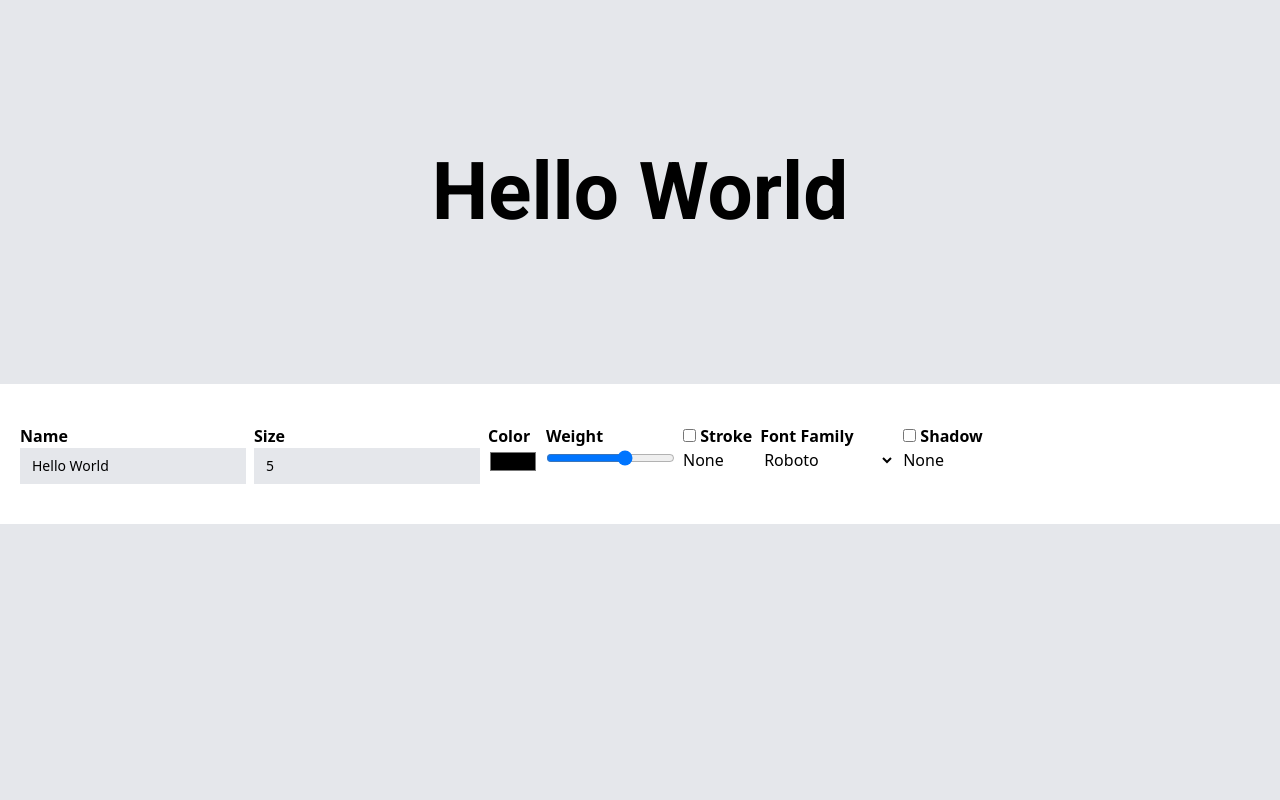
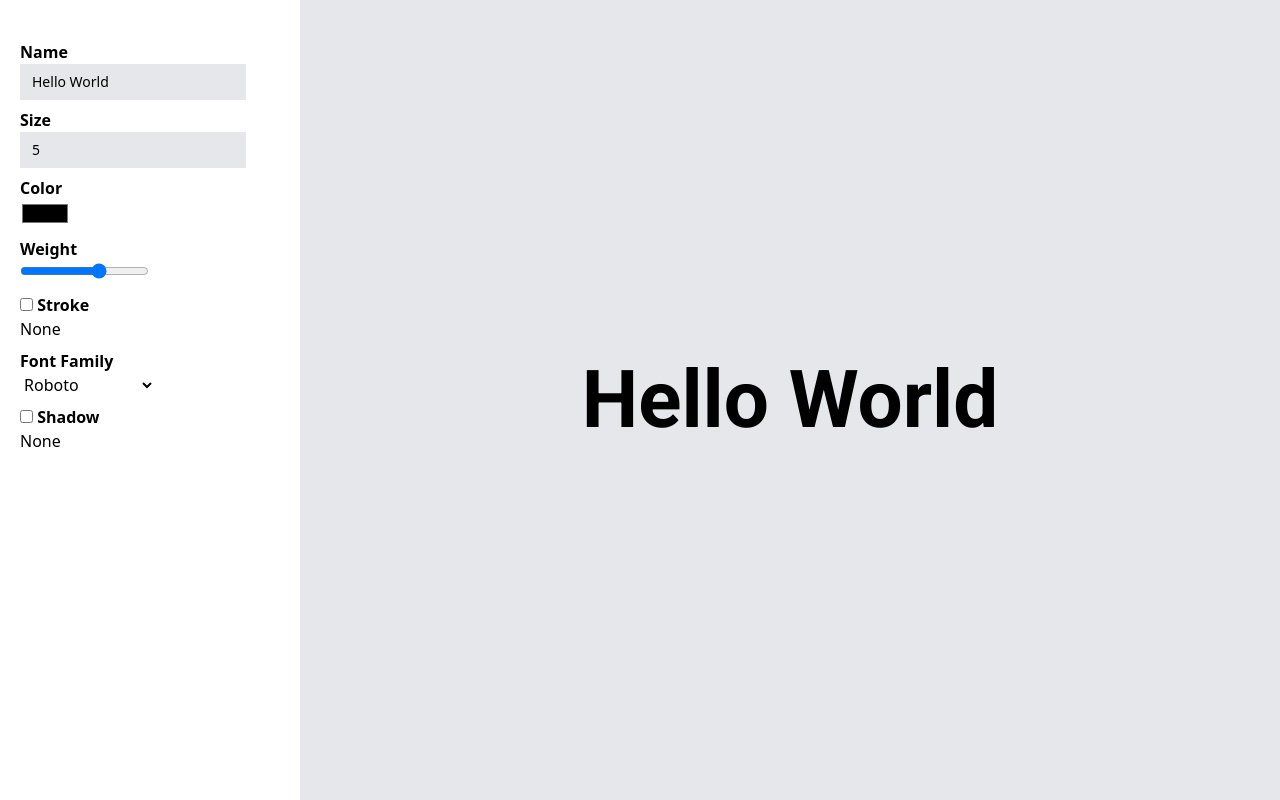
Before and after one commit to senicrem/text-styler, a Vue app: page / in a window 1280 px wide. Built offline with nearby package versions, Linux system fonts and the light colour scheme; a web font is replaced by a local one.

Commit message:
update ui

```diff
--- a/src/pages/TextConfigurator.vue
+++ b/src/pages/TextConfigurator.vue
@@ -1,11 +1,7 @@
 <template>
-	<div class="h-screen bg-gray-200">
-		<div>
-			<div class="w-full flex items-center justify-center h-[24rem] overflow-x-auto">
-				<p :style="textStyles" class="roboto">{{ textSettings.name }}</p>
-			</div>
-
-			<div class="w-full bg-white py-10 px-5 flex gap-2">
+	<div class="bg-gray-200">
+		<div class="grid grid-cols-[300px_1fr] h-screen">
+			<div class="w-full bg-white py-10 px-5 flex gap-2 flex-col">
 				<div class="">
 					<span class="block font-bold">Name</span>
 					<input :class="styleInputText()" type="text" v-model.lazy="textSettings.name"  />
@@ -46,6 +42,9 @@
 						<input type="number" v-model="textSettings.shadow.blurRadius" placeholder="Blur Radius">
 					</div>
 				</div>
+			</div>
+			<div class="w-full flex items-center justify-center h-[24rem] h-full">
+				<p :style="textStyles" class="roboto">{{ textSettings.name }}</p>
 			</div>
 		</div>
 	</div>
```
